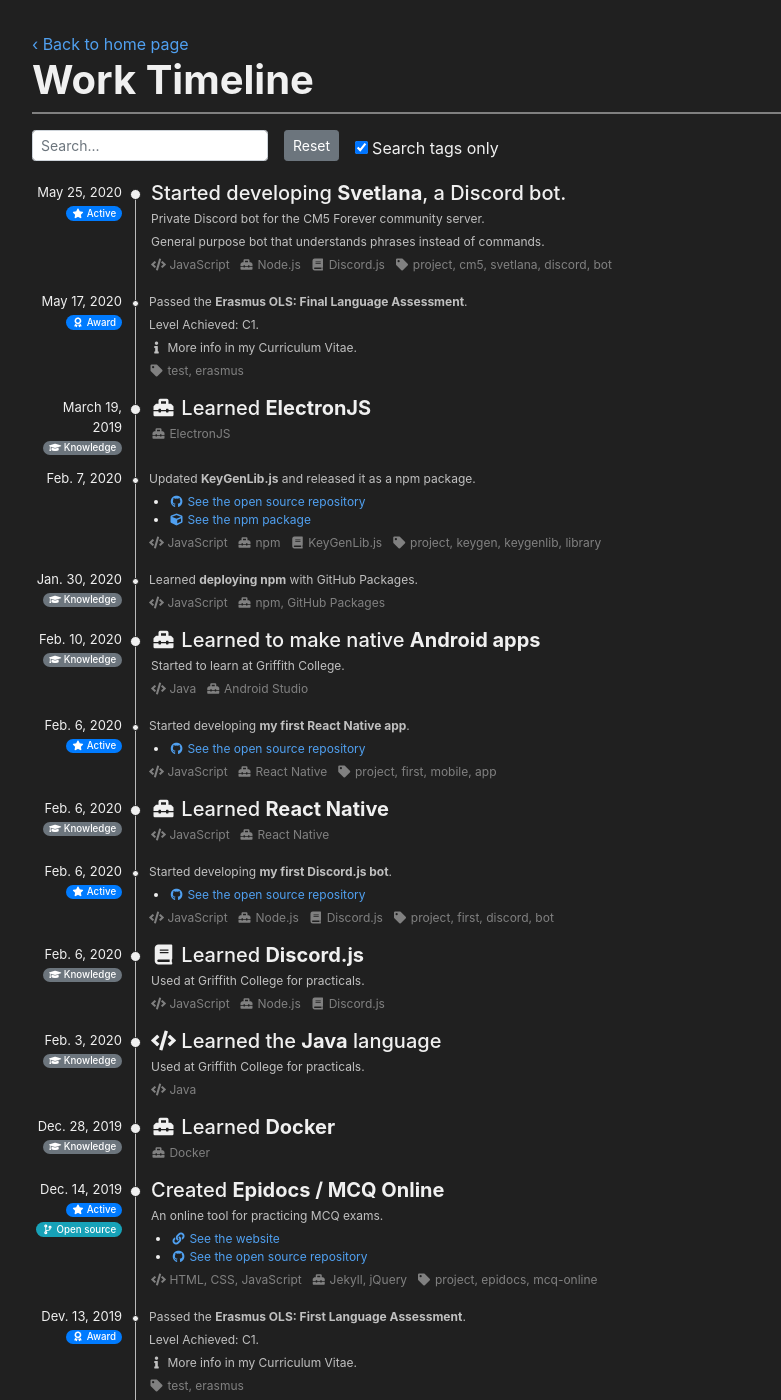
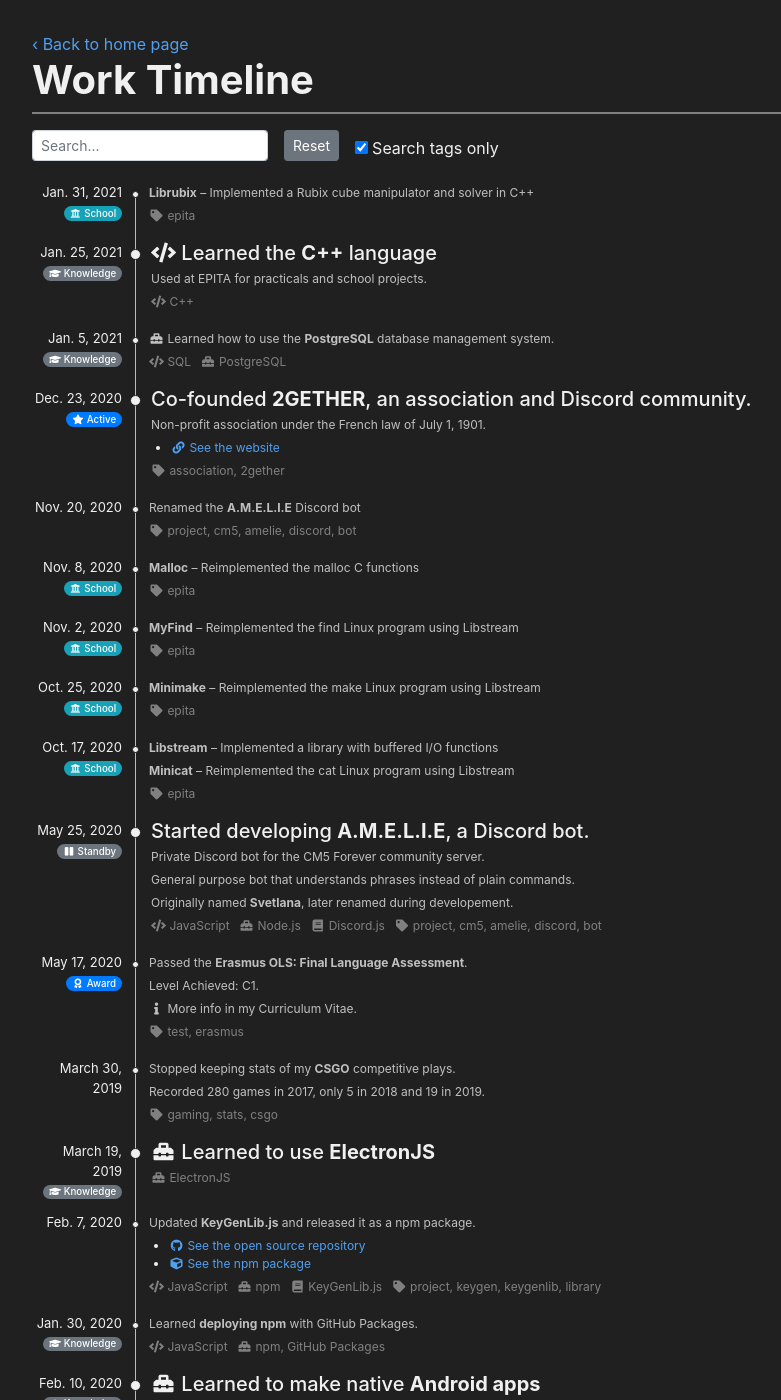
Before and after one commit to matiboux/matiboux.me, a Jekyll site: the page built from timeline.html, in a window 1280 px wide and 1400 px high. Shown: the whole window, without its empty margins (53-834 px from the left). Built offline with Jekyll 4.4.1, drawn with Linux system fonts in a browser that asks for light colours; nearby versions of some CDN libraries; some of the changed text lies outside the part shown.

Commit message:
Updated timeline.yml with more information

```diff
--- a/_data/timeline.yml
+++ b/_data/timeline.yml
@@ -13,19 +13,77 @@
   # tags: []
 
 
-- title: Started developing <b>Svetlana</b>, a Discord bot.
+- description:
+  - <b>Librubix</b> – Implemented a Rubix cube manipulator and solver in C++
+  date: Jan. 31, 2021
+  category: school
+  tags: [epita]
+
+- title: <i class="fas fa-code fa-fw"></i> Learned the <b>C++</b> language
+  description: Used at EPITA for practicals and school projects.
+  date: Jan. 25, 2021
+  languages: [C++]
+  category: knowledge
+
+- description: <i class="fas fa-toolbox fa-fw"></i> Learned how to use the <b>PostgreSQL</b> database management system.
+  date: Jan. 5, 2021
+  languages: [SQL]
+  tools: [PostgreSQL]
+  category: knowledge
+
+- title: Co-founded <b>2GETHER</b>, an association and Discord community.
+  description:
+  - Non-profit association under the French law of July 1, 1901.
+  links:
+  - title: <i class="fas fa-link fa-fw"></i> See the website
+    href: https://2gether-asso.fr/
+  date: Dec. 23, 2020
+  status: active
+  tags: [association, 2gether]
+
+- description: Renamed the <b>A.M.E.L.I.E</b> Discord bot
+  date: Nov. 20, 2020
+  tags: [project, cm5, amelie, discord, bot]
+
+- description:
+  - <b>Malloc</b> – Reimplemented the malloc C functions
+  date: Nov. 8, 2020
+  category: school
+  tags: [epita]
+
+- description:
+  - <b>MyFind</b> – Reimplemented the find Linux program using Libstream
+  date: Nov. 2, 2020
+  category: school
+  tags: [epita]
+
+- description:
+  - <b>Minimake</b> – Reimplemented the make Linux program using Libstream
+  date: Oct. 25, 2020
+  category: school
+  tags: [epita]
+
+- description:
+  - <b>Libstream</b> – Implemented a library with buffered I/O functions
+  - <b>Minicat</b> – Reimplemented the cat Linux program using Libstream
+  date: Oct. 17, 2020
+  category: school
+  tags: [epita]
+
+- title: Started developing <b>A.M.E.L.I.E</b>, a Discord bot.
   description:
   - Private Discord bot for the CM5 Forever community server.
-  - General purpose bot that understands phrases instead of commands.
+  - General purpose bot that understands phrases instead of plain commands.
+  - Originally named <b>Svetlana</b>, later renamed during developement.
   # links:
   # - title: <i class="fab fa-github fa-fw"></i> See the open source repository
     # href: https://github.com/matiboux/Svetlana
   date: May 25, 2020
-  status: active
+  status: standby
   languages: [JavaScript]
   tools: [Node.js]
   libraries: [Discord.js]
-  tags: [project, cm5, svetlana, discord, bot]
+  tags: [project, cm5, amelie, discord, bot]
 
 - description:
   - "Passed the <b>Erasmus OLS: Final Language Assessment</b>."
@@ -35,7 +93,13 @@
   category: award
   tags: [test, erasmus]
 
-- title: <i class="fas fa-toolbox fa-fw"></i> Learned <b>ElectronJS</b>
+- description:
+  - Stopped keeping stats of my <b>CSGO</b> competitive plays.
+  - Recorded 280 games in 2017, only 5 in 2018 and 19 in 2019.
+  date: March 30, 2019
+  tags: [gaming, stats, csgo]
+
+- title: <i class="fas fa-toolbox fa-fw"></i> Learned to use <b>ElectronJS</b>
   date: March 19, 2019
   tools: [ElectronJS]
   category: knowledge
@@ -75,7 +139,7 @@
   tools: [React Native]
   tags: [project, first, mobile, app]
 
-- title: <i class="fas fa-toolbox fa-fw"></i> Learned <b>React Native</b>
+- description: <i class="fas fa-toolbox fa-fw"></i> Introduced to <b>React Native</b>
   date: Feb. 6, 2020
   languages: [JavaScript]
   tools: [React Native]
@@ -92,7 +156,7 @@
   libraries: [Discord.js]
   tags: [project, first, discord, bot]
 
-- title: <i class="fas fa-book fa-fw"></i> Learned <b>Discord.js</b>
+- title: <i class="fas fa-book fa-fw"></i> Learned to use <b>Discord.js</b>
   description: Used at Griffith College for practicals.
   date: Feb. 6, 2020
   languages: [JavaScript]
@@ -106,7 +170,7 @@
   languages: [Java]
   category: knowledge
 
-- title: <i class="fas fa-toolbox fa-fw"></i> Learned <b>Docker</b>
+- title: <i class="fas fa-toolbox fa-fw"></i> Learned to use <b>Docker</b>
   date: Dec. 28, 2019
   tools: [Docker]
   category: knowledge
@@ -133,6 +197,13 @@
   category: award
   tags: [test, erasmus]
 
+- description:
+  - Delivered the <b>OCR</b> project, a group school project.
+  - Project was selected to be presented among others during school open house days.
+  date: Dec. 12, 2019
+  category: school
+  tags: [epita, ocr]
+
 - title: Created <b>Epidocs / Progstats</b>
   description: Stats of programming practicals & exams at EPITA.
   links:
@@ -146,6 +217,17 @@
   languages: [HTML, CSS]
   tools: [Jekyll]
   tags: [project, epidocs, progstats]
+
+- title: Started working on an <b>OCR</b> project
+  description: Blast is a video game made using Unity as part of a school assignment in a group project.
+  links:
+  - title: <i class="fas fa-link fa-fw"></i> See the website
+    href: https://g00pix.github.io/ProjetBlast/
+  date: Oct. 2, 2019
+  category: school
+  status: finished
+  languages: [C]
+  tags: [epita, ocr]
 
 - title: Created <b>Epidocs / Algostats</b>
   description: Stats of algorithm homework at EPITA.
@@ -199,7 +281,14 @@
 
 - description: Completed work on <b>MCQ Parser</b>.
   date: June 3, 2019
+  category: work
   tags: [epita, mcq-parser]
+
+- description:
+  - Delivered <b>Blast</b>, a group school project.
+  date: June 7, 2019
+  category: school
+  tags: [epita, blast]
 
 - title: Created <b>Epidocs / Past-Exams</b> and developed its website
   description:
@@ -312,7 +401,7 @@
   tags: [epita, mcq-parser]
 
 - description:
-  - Started improving my knowledge of the <b>C</b> language.
+  - <i class="fas fa-code fa-fw"></i> Started improving my knowledge of the <b>C</b> language.
   - Used at EPITA for practicals and school projects.
   date: Feb. 7, 2019
   languages: [C]
@@ -409,7 +498,7 @@
   date: July 6, 2018
   category: domain
 
-- title: <i class="fas fa-toolbox fa-fw"></i> Learned <b>Jekyll</b>
+- title: <i class="fas fa-toolbox fa-fw"></i> Learned to use <b>Jekyll</b>
   date: July 6, 2018
   languages: [Liquid]
   tools: [Jekyll]
@@ -544,15 +633,13 @@
   date: Feb. 7, 2017
   category: domain
 
-- title: Kept stats of all my <b>CSGO</b> competitive gameplays
+- title: Kept stats of all my <b>CSGO</b> competitive plays
   description: CSGO is a FPS video game edited by Valve. Stats stored in a Google Sheets document.
   links:
-  # - title: <i class="fas fa-table fa-fw"></i> See the Google Sheets document
-    # href: https://docs.google.com/spreadsheets/d/1f000m1fy5lJKJs_Hvxv-srcpk_LLu8mU0MJ5D79O3u0/edit?usp=sharing
   - title: <i class="fab fa-steam fa-fw"></i> See the CSGO Steam page
     href: http://store.steampowered.com/app/730
   date: Jan. 23, 2017
-  status: active
+  status: dead
   tags: [gaming, stats, csgo]
 
 - title: Developed <b>Le Nautilus</b>
@@ -867,6 +954,13 @@
   status: dead
   tags: [webradio]
 
+- title: <i class="fas fa-code fa-fw"></i> Learned the <b>SQL</b> language
+  description: Learned how to use the <b>MySQL</b> database management system.
+  date: 2014
+  languages: [SQL]
+  tools: [MySQL]
+  category: knowledge
+
 - description: Stopped to work on <b>MySurvivalAdventure</b>.
   date: Feb. 2013
   tags: [mysurvivaladventure, games]
@@ -921,7 +1015,7 @@
   languages: [Android]
   category: knowledge
 
-- description: <i class="fas fa-code fa-fw"></i> Partly introduced to the <b>C++</b> language.
+- description: <i class="fas fa-code fa-fw"></i> Partially introduced to the <b>C++</b> language.
   date: Aug. 2011
   languages: [C++]
   category: knowledge
```
